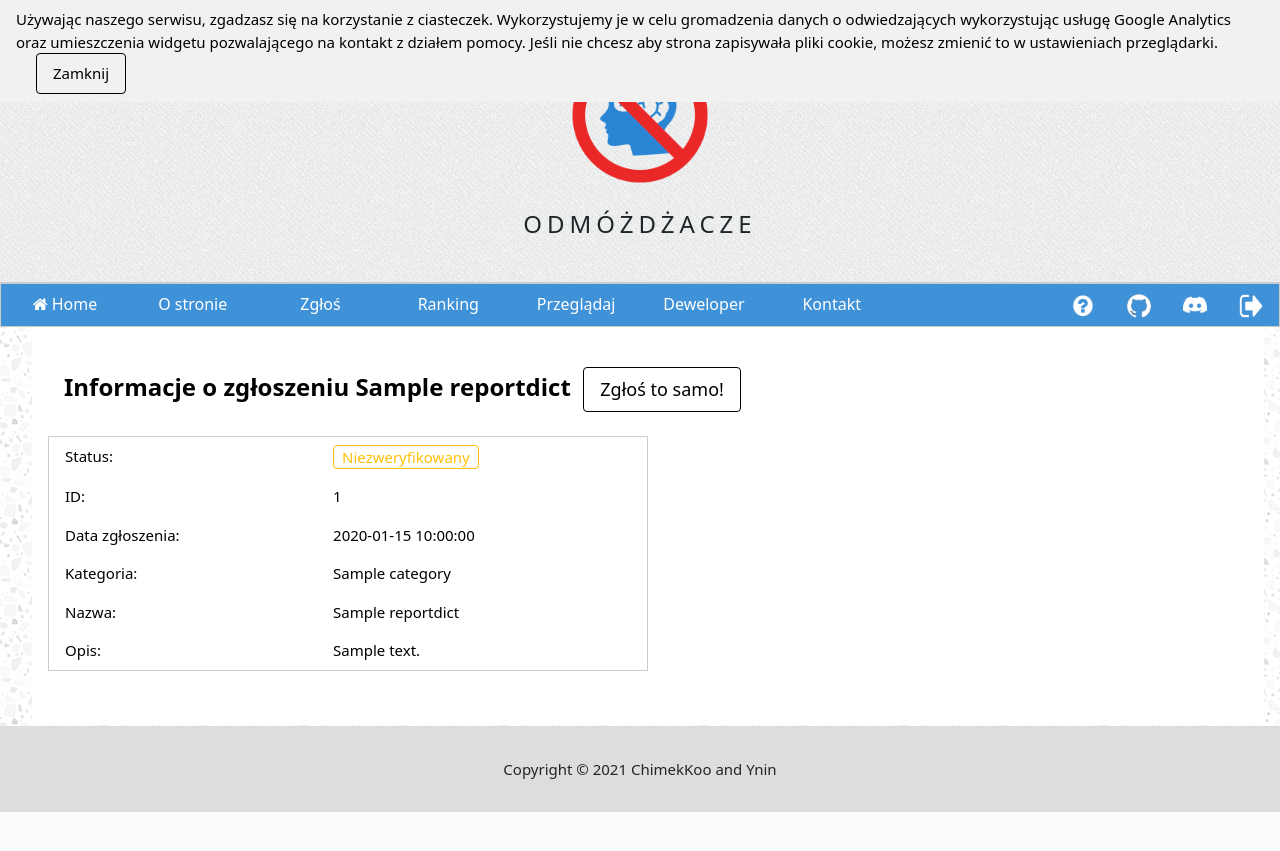
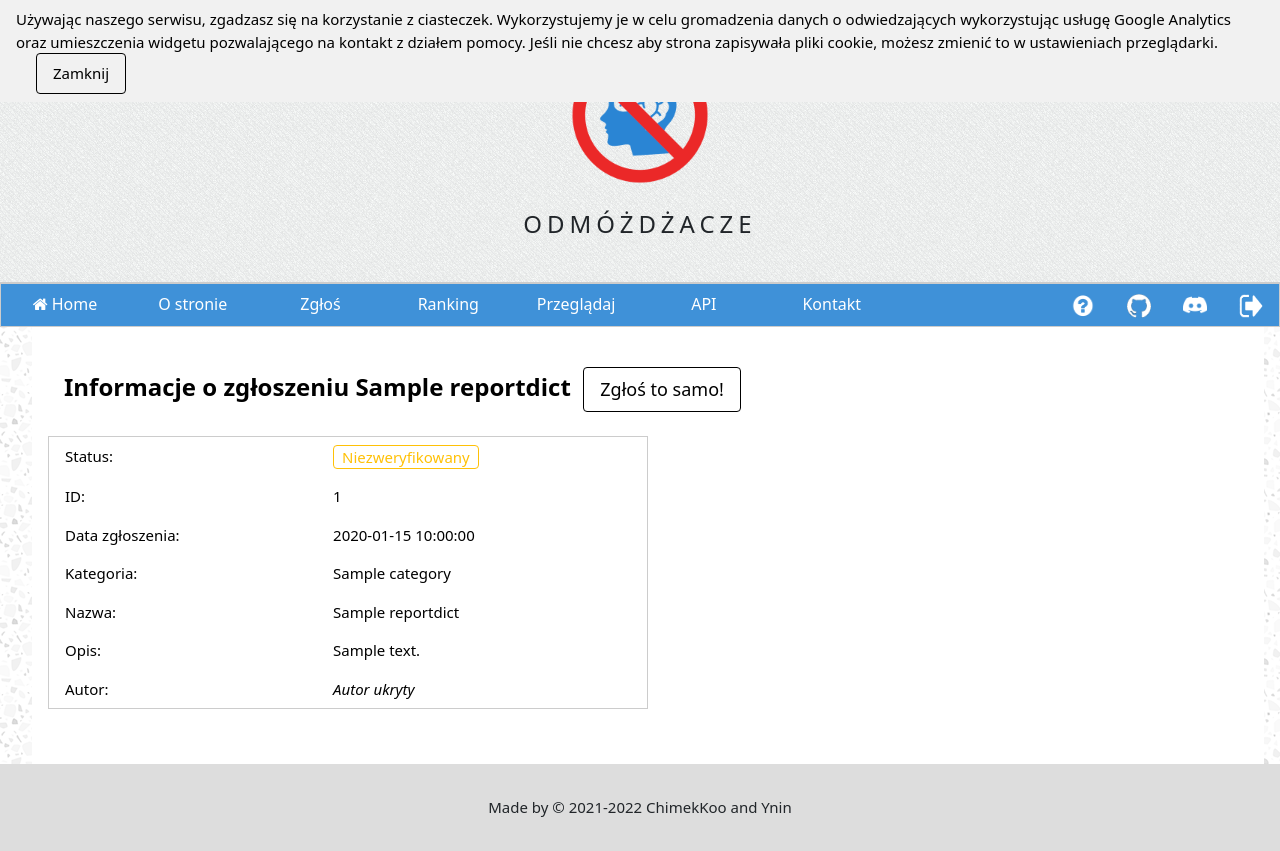
Before and after one commit to ChimekKoo/odmozdzacze, a Flask app: template templates/show_report.html in a window 1280 px wide. Before the commit the page ends 812 px from the top, so only its background shows below. Run offline with Flask 2, Linux system fonts and the light colour scheme; the template is opened without the code that fills it: most values are stand-ins (such as "Sample title", 1, 10 or a date in 2020); some libraries are stand-ins or nearby versions.

Commit message:
Add redirect to previous page after logout, change 'Deweloper' tag's name to 'API', small thimgs

```diff
--- a/templates/base.html
+++ b/templates/base.html
@@ -41,14 +41,14 @@
         <a href="{{ url_for('report') }}" class="w3-bar-item w3-button w3-padding w3-text-white" style="width:10%">Zgłoś</a>
         <a href="{{ url_for('ranking') }}" class="w3-bar-item w3-button w3-padding w3-text-white" style="width:10%">Ranking</a>
         <a href="{{ url_for('browse') }}" class="w3-bar-item w3-button w3-padding w3-text-white" style="width:10%">Przeglądaj</a>
-        <a href="{{ url_for('developer') }}" class="w3-bar-item w3-button w3-padding w3-text-white" style="width:10%">Deweloper</a>
+        <a href="{{ url_for('developer') }}" class="w3-bar-item w3-button w3-padding w3-text-white" style="width:10%">API</a>
         <a href="{{ url_for('contact') }}" class="w3-bar-item w3-button w3-padding w3-text-white" style="width:10%">Kontakt</a>
         {% if admin == false %}
             <a href="{{ url_for('login', redirect=redirect_to) }}" class="w3-bar-item w3-button w3-padding w3-right w3-text-white">
                 <img src="{{ url_for('static', filename='user_icon.png') }}" title="Logowanie" alt="Logowanie" width="24px" height="24px">
             </a>
         {% else %}
-            <a href="{{ url_for('logout') }}" class="w3-bar-item w3-button w3-padding w3-right w3-text-white">
+            <a href="{{ url_for('logout', redirect=redirect_to) }}" class="w3-bar-item w3-button w3-padding w3-right w3-text-white">
                 <img src="{{ url_for('static', filename='logout_icon.png') }}" title="Wyloguj" alt="Wyloguj" width="24px" height="24px">
             </a>
         {% endif %}
@@ -73,7 +73,7 @@
 
     <footer class="w3-container w3-padding-32 w3-monospace" style="background-color: #dddddd">
         <div class="w3-center">
-            <span>Copyright &copy; 2021 ChimekKoo and Ynin</span>
+            <span>Made by &copy; 2021-2022 ChimekKoo and Ynin</span>
         </div>
     </footer>
 
--- a/templates/developer.html
+++ b/templates/developer.html
@@ -1,7 +1,7 @@
 {% extends "base.html" %}
 
-{% block title %}Deweloper - {% endblock %}
+{% block title %}Dokumentacja API - {% endblock %}
 
 {% block content %}
-<p class="w3-large"><i>Strona w budowie</i></p>
+<p class="w3-large"><i>API nie jest jeszcze dostępne.</i></p>
 {% endblock %}
--- a/templates/index.html
+++ b/templates/index.html
@@ -3,7 +3,5 @@
 {% block title %}{% endblock %}
 
 {% block content %}
-<p class="w3-large">Lorem ipsum dolor sit amet, consectetur adipiscing elit, sed do eiusmod tempor incididunt ut labore et dolore magna aliqua. Tellus molestie nunc non blandit massa enim. Non sodales neque sodales ut etiam sit amet nisl purus. Tellus integer feugiat scelerisque varius morbi enim. Morbi tempus iaculis urna id. Praesent tristique magna sit amet purus gravida quis blandit turpis. Neque ornare aenean euismod elementum nisi quis eleifend quam adipiscing. Imperdiet dui accumsan sit amet nulla facilisi morbi. Eu turpis egestas pretium aenean pharetra magna ac placerat. Consequat nisl vel pretium lectus quam id leo in. Eget mauris pharetra et ultrices neque ornare aenean euismod elementum. Nulla pharetra diam sit amet nisl suscipit adipiscing bibendum. Pellentesque adipiscing commodo elit at imperdiet dui accumsan. Nisi scelerisque eu ultrices vitae auctor eu augue ut lectus. Pretium lectus quam id leo in vitae turpis massa sed. A diam sollicitudin tempor id eu nisl nunc. Eu tincidunt tortor aliquam nulla facilisi cras fermentum odio eu. Vitae elementum curabitur vitae nunc. Egestas purus viverra accumsan in.
-
-Eu lobortis elementum nibh tellus molestie nunc non. Quisque egestas diam in arcu. Diam vel quam elementum pulvinar etiam non quam lacus suspendisse. At ultrices mi tempus imperdiet nulla malesuada pellentesque elit eget. At volutpat diam ut venenatis tellus in metus vulputate. Et tortor consequat id porta nibh venenatis cras sed felis. Lacus suspendisse faucibus interdum posuere. Nunc mattis enim ut tellus elementum sagittis vitae. Pellentesque habitant morbi tristique senectus et. Id volutpat lacus laoreet non curabitur gravida arcu ac. Donec ultrices tincidunt arcu non. Eget aliquet nibh praesent tristique magna sit amet purus. Ac auctor augue mauris augue neque gravida in fermentum. Placerat vestibulum lectus mauris ultrices eros. Ac turpis egestas sed tempus urna. Amet aliquam id diam maecenas ultricies mi eget mauris.</p>
+    <p class="w3-large">Odmóżdżacze to strona, na której można zgłaszać "odmóżdżające" gry, filmy, bajki, itp. <br>Uwaga! To nie jest stabilna wersja strony. Odmóżdżacze są jeszcze rozwijane. Teksty (jak na tej podstronie) mogą być niekompletne, ale staramy się aktualizować stronę jak najszybciej. Miłego korzystania!</p>
 {% endblock %}
--- a/templates/show_report.html
+++ b/templates/show_report.html
@@ -38,12 +38,16 @@
             <td>Opis:</td>
             <td>{{ reportdict['content'] }}</td>
         </tr>
-        {% if admin == true %}
         <tr>
             <td>Autor:</td>
-            <td><a href="mailto:{{ reportdict['email'] }}" title="Napisz maila">{{ reportdict['email'] }}</a></td>
+            <td>
+                {% if admin == true %}
+                <a href="mailto:{{ reportdict['email'] }}" title="Napisz maila">{{ reportdict['email'] }}</a>
+                {% else %}
+                <span><i>Autor ukryty</i></span>
+                {% endif %}
+            </td>
         </tr>
-        {% endif %}
     </table>
     <br>
     <div class="w3-bar" style="width:50%">
```
